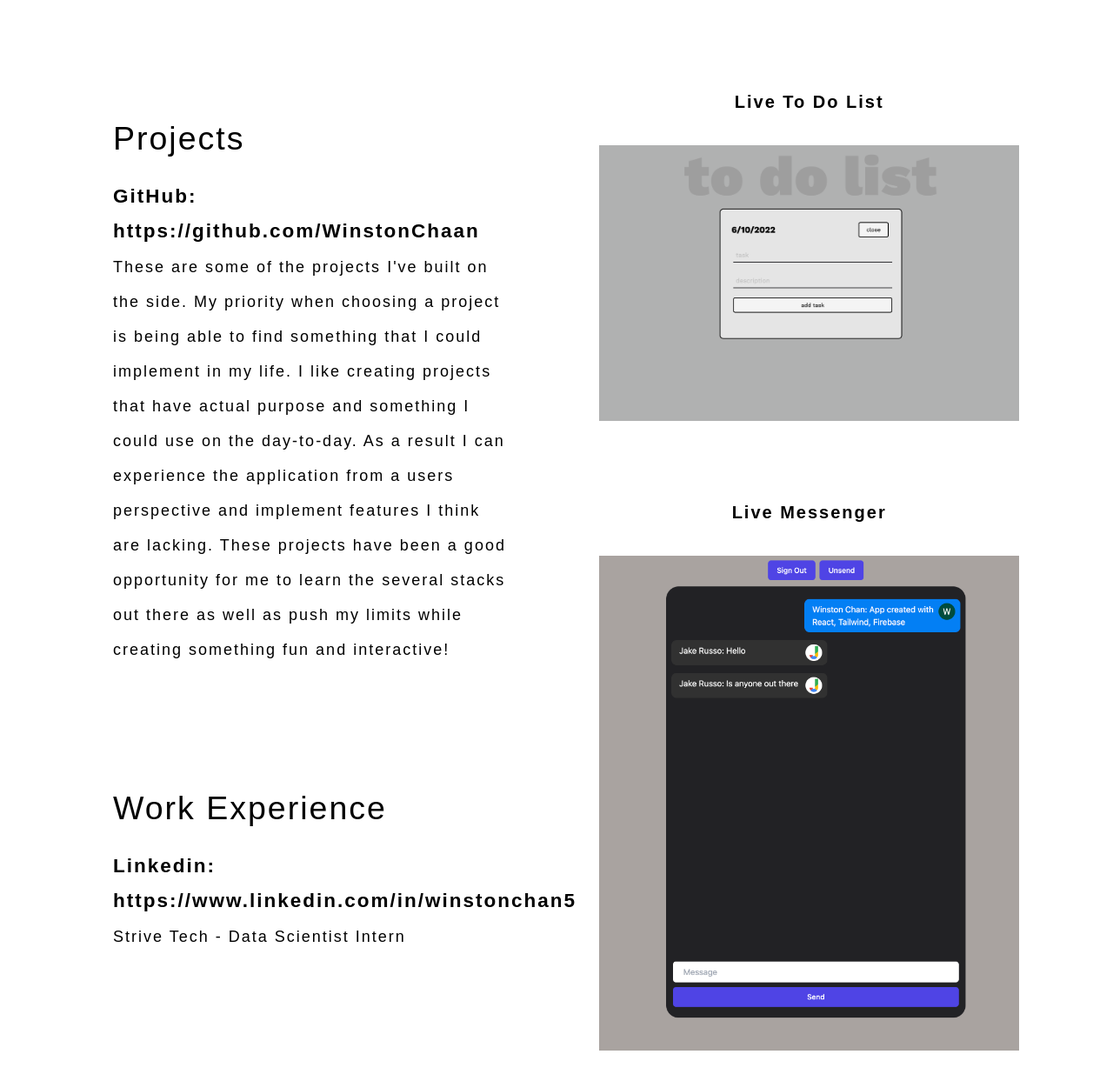
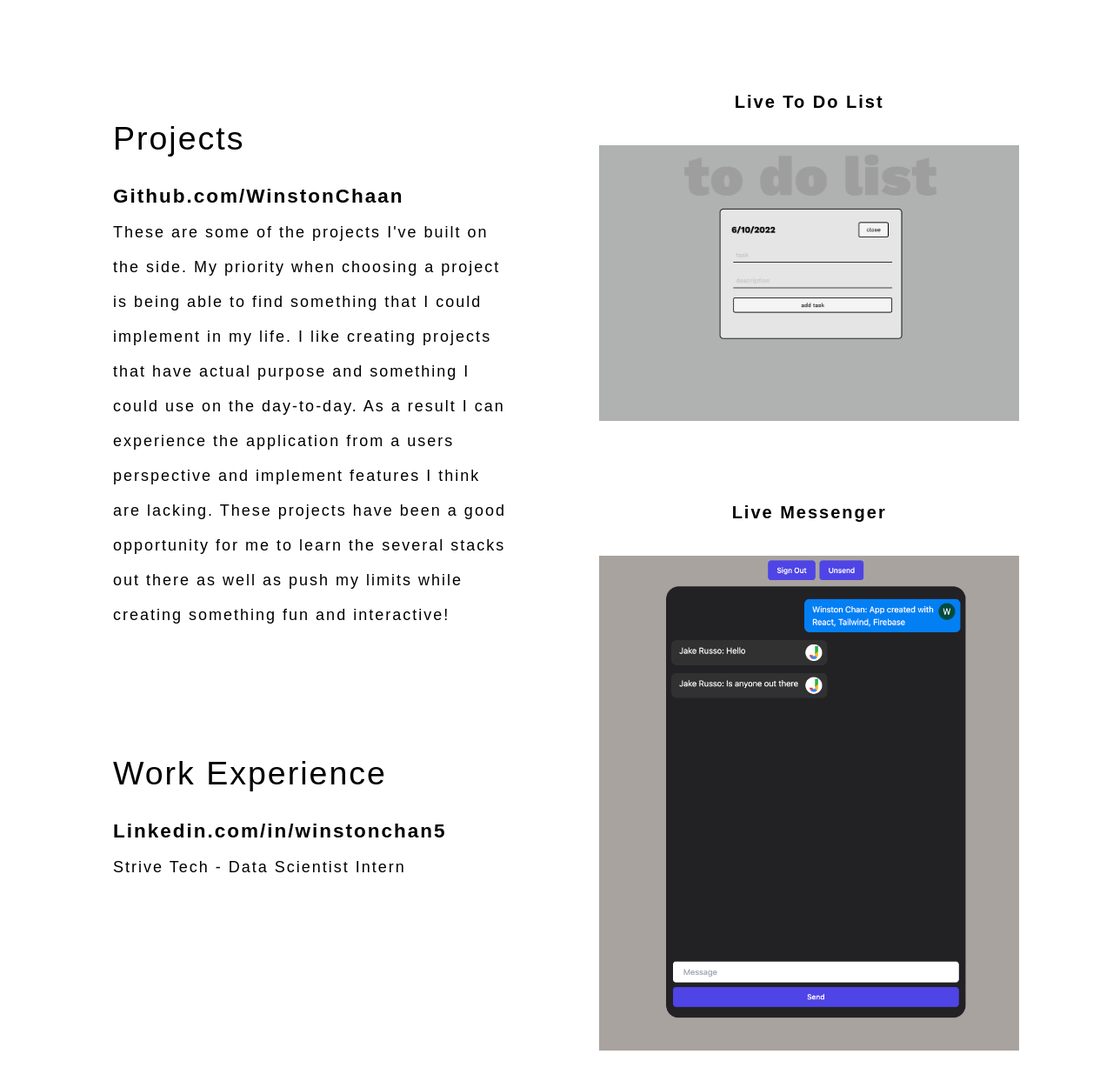
Before and after one commit to WinstonChaan/myPortfolio, a website built with Vite: page index.html in a window 1280 px wide. Shown: the part 1238-2481 px from the top of the page at 87% size. Built offline with nearby package versions, Linux system fonts and the light colour scheme; animation ran at ten frames a second.

Commit message:
fix links and format

```diff
--- a/index.html
+++ b/index.html
@@ -88,7 +88,7 @@
       <div id="projectsID" class="projects inline-block">
         <h1 class="text-3xl text-left pb-5">Projects</h1>
         <a href="https://github.com/WinstonChaan" class="text-lg">
-          GitHub: https://github.com/WinstonChaan</a
+          Github.com/WinstonChaan</a
         >
         <br />
         These are some of the projects I've built on the side. My priority when
@@ -106,7 +106,7 @@
           <a href="https://livetodolist-66f7e.web.app/">
             <img
               class="object-contain w-full h-full p-7"
-              src="Screen Shot 2022-06-10 at 7.32.47 PM.png"
+              src="pics/livetodo.png"
               href
             />
           </a>
@@ -116,7 +116,7 @@
           <a href="https://message-ccea8.web.app/">
             <img
               class="object-contain w-full h-full p-7"
-              src="Screen Shot 2022-06-10 at 7.58.00 PM.png"
+              src="pics/livemessenger.png"
             />
           </a>
         </div>
@@ -124,7 +124,7 @@
       <div id="workExperienceID" class="workExperience inline-block">
         <h1 class="text-3xl text-left pb-5">Work Experience</h1>
         <a href="https://www.linkedin.com/in/winstonchan5" class="text-lg">
-          Linkedin: https://www.linkedin.com/in/winstonchan5</a
+          Linkedin.com/in/winstonchan5</a
         >
         <br />
         Strive Tech - Data Scientist Intern
```
Also changed, not shown: pics/livemessenger.png (renamed from Screen Shot 2022-06-10 at 7.58.00 PM.png), pics/livetodo.png (renamed from Screen Shot 2022-06-10 at 7.32.47 PM.png).
